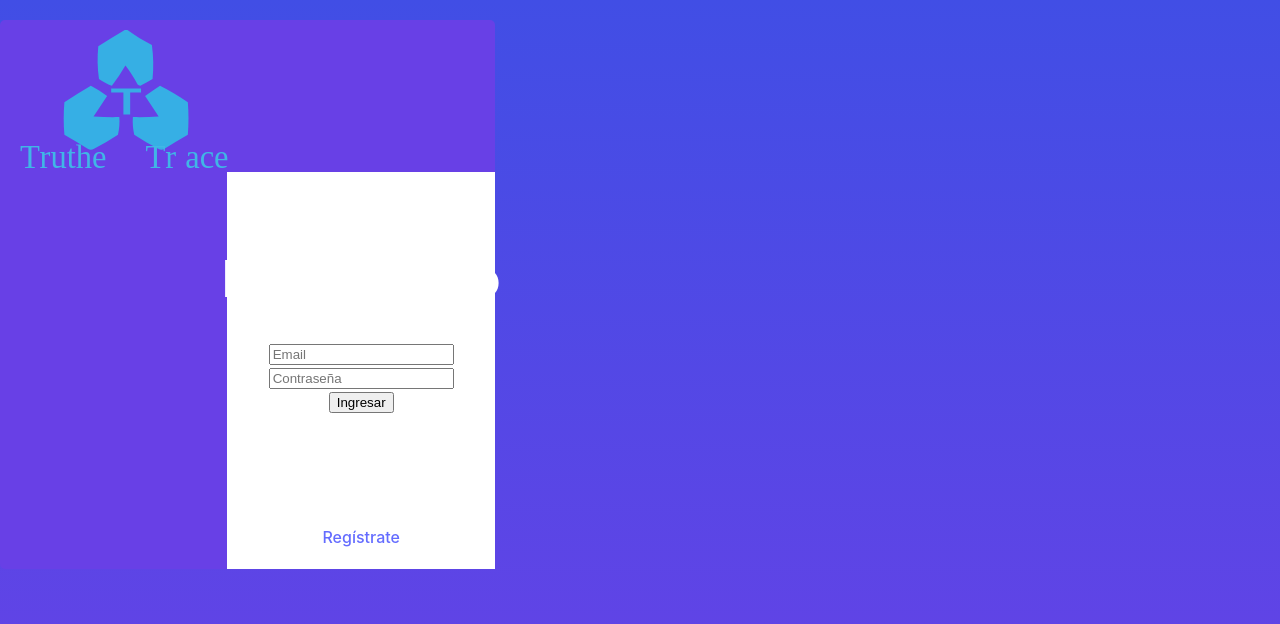
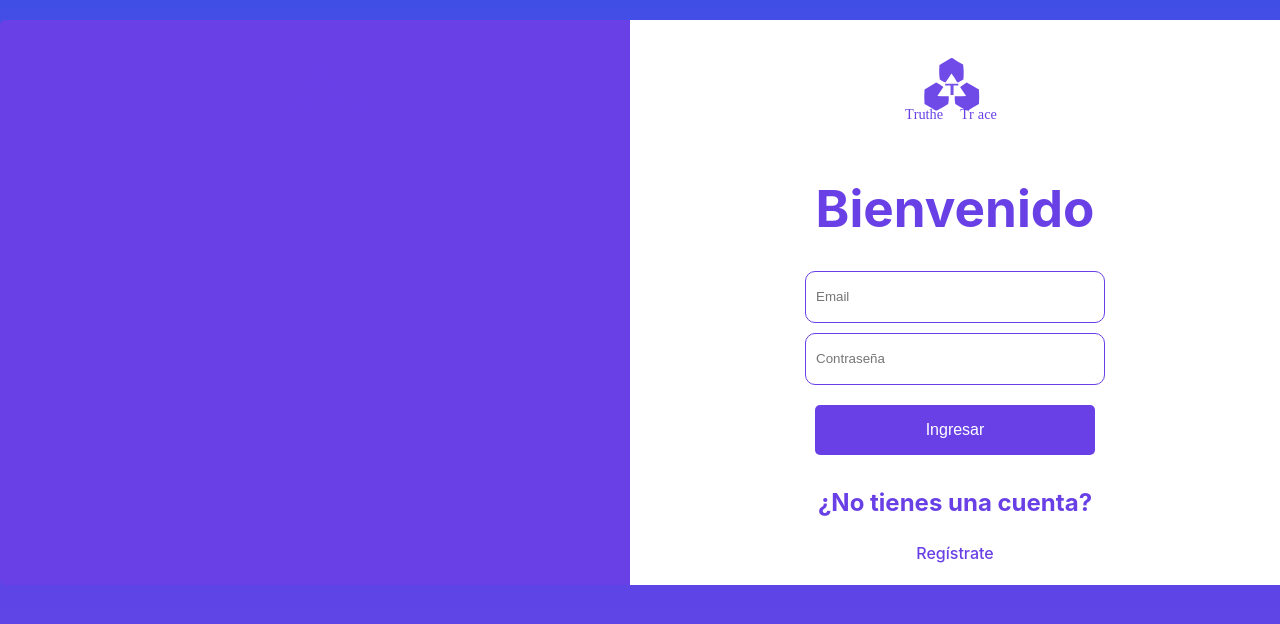
Before and after one commit to NaraHumanoUnlam/TruthTrace.Web, a React (Vite) app in the folder truthtrace-app/: page /login/empresa in a window 1280 px wide. Shown: the top 624 px of the page. Built offline with nearby package versions, Linux system fonts and the light colour scheme.

Commit message:
feat: adaptacion de logo en el login segun rol

```diff
--- a/truthtrace-app/src/components/login/login.css
+++ b/truthtrace-app/src/components/login/login.css
@@ -1,7 +1,7 @@
 
 .empresa {
     background-color: #6840E6;
-    color: white;
+    color: #6840E6;
     font-weight: 200;
     border: none;
     border-radius: 5px;
@@ -9,6 +9,8 @@
     text-align: center;
     text-decoration: none;
     display: inline-block;
+    display: flex;
+    flex-direction: row;
     font-size: 16px;
     margin-top: 20px;
 }
@@ -69,7 +71,7 @@
 .usuario img {
     width: 100px;
     height: 100px;
-    border-radius: 50%;
+    color: black!important;
 }
 
 .usuario form {
@@ -103,3 +105,56 @@
     height: 100%;
     width: 50%;
 }
+
+.empresa input {
+    border: #6840E6 solid 1px;
+    height: 30px;
+    border-radius: 10px;
+    padding: 10px;
+}
+
+.empresa input[type="submit"]{
+    background-color: #6840E6;
+    color: white;
+    font-weight: 200;
+    border: none;
+    border-radius: 5px;
+    padding: 10px 20px;
+    text-align: center;
+    text-decoration: none;
+    display: inline-block;
+    font-size: 16px;
+    margin: 10px;
+    height: 50px;
+}
+
+.empresa input[type="submit"]:hover{
+    background-color: #251164;
+    color: white;
+    font-weight: 200;
+    border: none;
+    border-radius: 5px;
+    padding: 10px 20px;
+    text-align: center;
+    text-decoration: none;
+    display: inline-block;
+    font-size: 16px;
+    box-shadow: #185d79;
+}
+
+.empresa img {
+    width: 100px;
+    height: 100px;
+}
+
+.empresa form {
+    display: flex;
+    flex-direction: column;
+    gap: 10px;
+    width: 300px;
+}
+
+.empresa a {
+    color: #6840E6;
+    text-decoration: none;
+}
--- a/truthtrace-app/src/components/login/login.jsx
+++ b/truthtrace-app/src/components/login/login.jsx
@@ -1,12 +1,16 @@
 import React from 'react';
-import logo from '../../assets/images/logo.svg';
+import empresaLogo from '../../assets/images/empresa/logo.svg';
+import usuarioLogo from '../../assets/images/usuario/logo.svg';
 import './login.css';
-const Login = ({ clase }) => (
+
+const Login = ({ clase }) => {
+  const logoSrc = clase === 'empresa' ? empresaLogo : usuarioLogo;
+  return (
   <div className={clase}>
   <div className='desing'>
-  <img src={logo} alt="logo" />
+  <img src={logoSrc} alt="logo" />
   </div>
-    <div className='container'><a href='/#home'><img src={logo} alt="logo" /></a>
+    <div className='container'><a href='/#home'><img src={logoSrc} alt="logo" /></a>
     <h1>Bienvenido</h1>
     <form action="">
       <input type="text" name="email" placeholder="Email" />
@@ -18,6 +22,6 @@ const Login = ({ clase }) => (
     </div>
   </div>
 
-);
+)};
 
 export default Login;
--- a/truthtrace-app/src/routes/home.jsx
+++ b/truthtrace-app/src/routes/home.jsx
@@ -1,12 +1,13 @@
 import React from 'react';
 import './styles.css';
-import imagen from '../assets/images/portada-about.svg';
 import Principles from '../components/principles/principles';
 import About from '../components/about/about.jsx';
 import Hero from '../components/hero/hero.jsx';
 import Contact from '../components/contact/contact.jsx';
 import Footer from '../components/footer/footer.jsx'
 import logo from '../assets/images/logo.png';
+import imagen from '../assets/images/logo.svg';
+
 
 const Home = () => (
     <div>
```
Also changed, not shown: truthtrace-app/src/components/search/search.tsx (deleted, +0 -11 lines), truthtrace-app/src/assets/images/empresa/logo.svg (added), truthtrace-app/src/assets/images/usuario/logo.svg (added).
